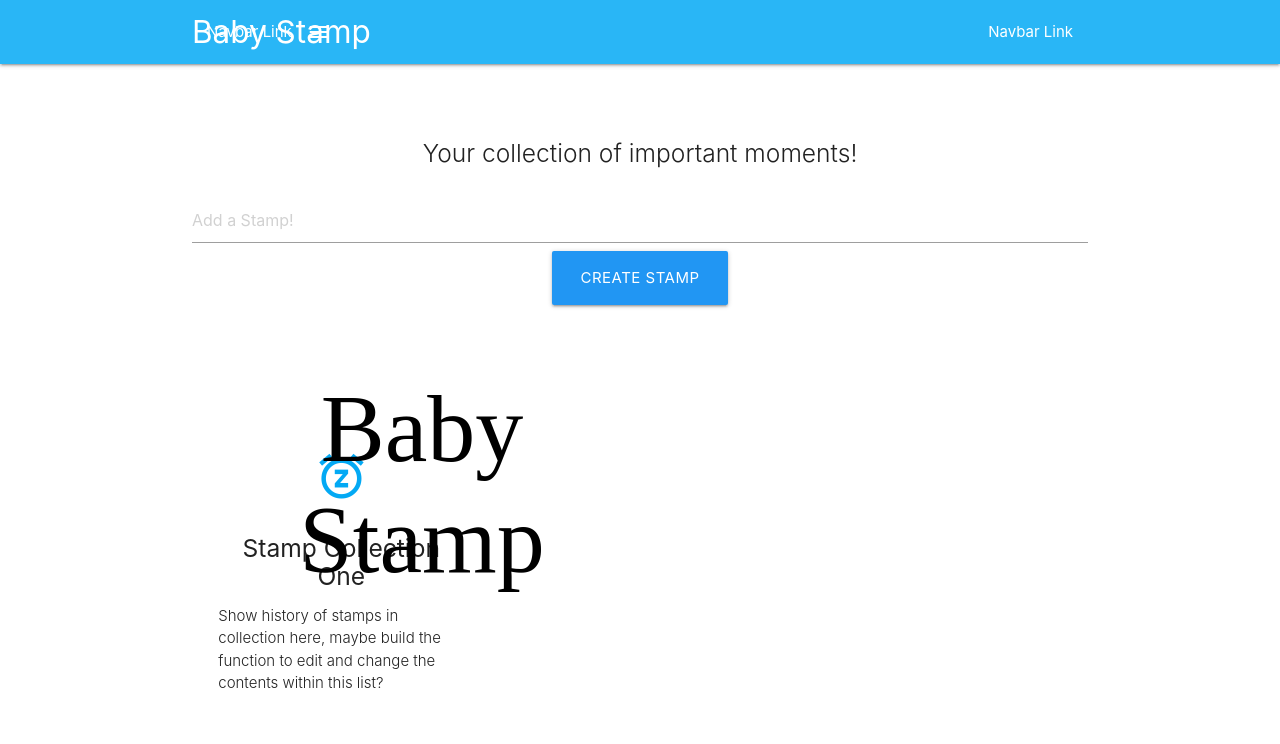
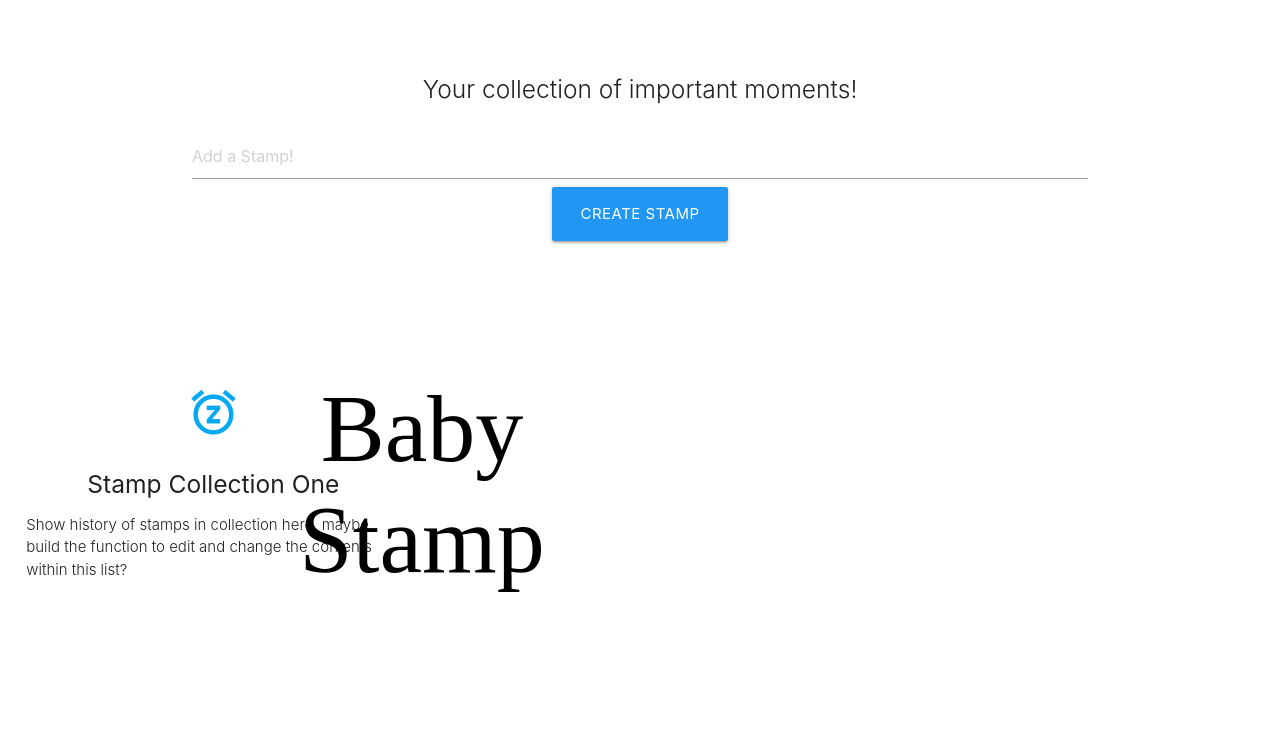
Before and after one commit to bizarrowill/BabyStamp, a Node project: template views/index.handlebars in a window 1280 px wide. Shown: the top 744 px of the page. Run offline with Node 20 templates, Linux system fonts and the light colour scheme; the template is opened without the code that fills it, so the values that code supplies are empty; some libraries are stand-ins or nearby versions.

Commit message:
updating index.handle bars

```diff
--- a/views/index.handlebars
+++ b/views/index.handlebars
@@ -1,22 +1,4 @@
-<nav class="light-blue lighten-1" role="navigation">
-  <div class="nav-wrapper container">
-    <a id="logo-container" href="#" class="brand-logo">Baby Stamp</a>
-    <ul class="right hide-on-med-and-down">
-      <li>
-        <a href="#">Navbar Link</a>
-      </li>
-    </ul>
 
-    <ul id="nav-mobile" class="side-nav">
-      <li>
-        <a href="#">Navbar Link</a>
-      </li>
-    </ul>
-    <a href="#" data-activates="nav-mobile" class="button-collapse">
-      <i class="material-icons">menu</i>
-    </a>
-  </div>
-</nav>
 
 <!--- Testing Section for app  -->
 
@@ -50,7 +32,7 @@
 </div>
 <!--- Testing Section END  -->
 
-<div class="container">
+
   <div class="section">
 
     <!--   Icon Section   -->
@@ -63,11 +45,13 @@
           <h5 class="center">Stamp Collection One</h5>
 
           <p class="light">Show history of stamps in collection here, maybe build the function to edit and change the contents within this
-            list?
-          </p>
+            list?</p>
         </div>
       </div>
-    </div>
 
   </div>
+  <br>
+  <br>
 </div>
+
+</div>
```
